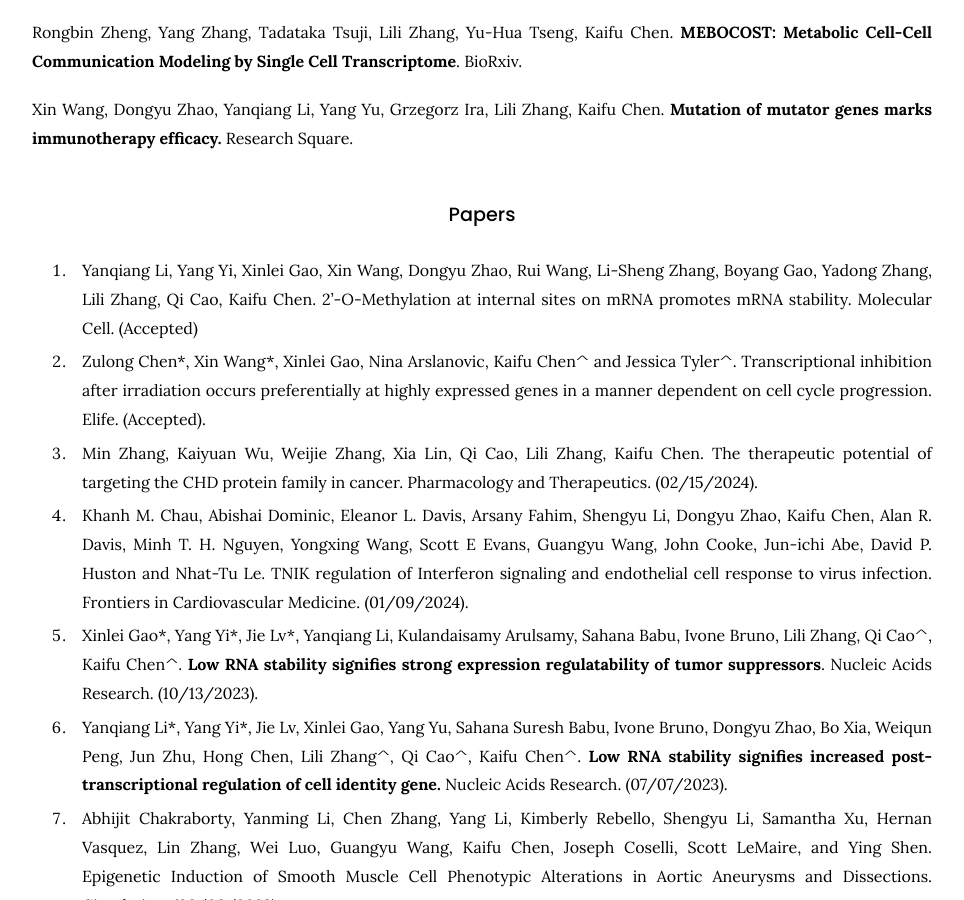
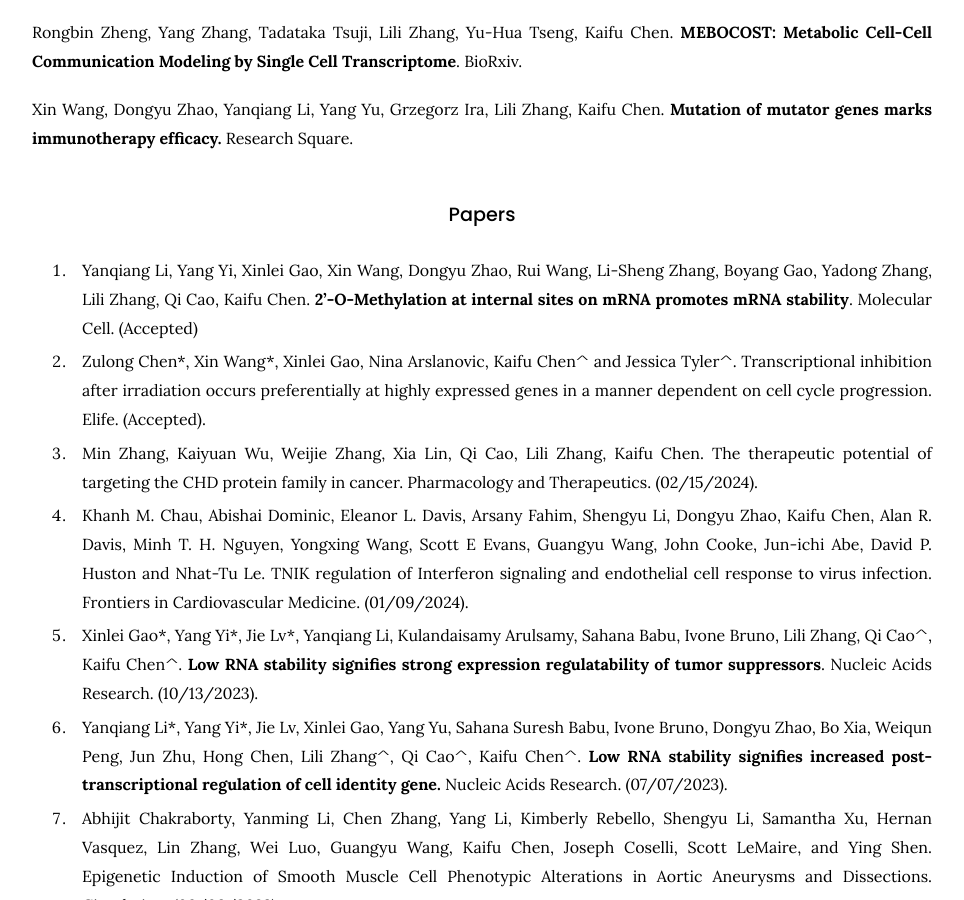
Before and after one commit to kaifuchenlab/kaifuchenlab.github.io, a Jekyll site: the page built from 3.publication/index.md, in a window 1280 px wide and 900 px high, scrolled down 371 px. Shown: the whole window, without its empty margins (158-1122 px from the left). Built offline with Jekyll 4.4.1, drawn with Linux system fonts in a browser that asks for light colours.

```diff
--- a/3.publication/index.md
+++ b/3.publication/index.md
@@ -19,7 +19,7 @@ Research Square.
 
 ### Papers
 
-84.	Yanqiang Li, Yang Yi, Xinlei Gao, Xin Wang, Dongyu Zhao, Rui Wang, Li-Sheng Zhang, Boyang Gao, Yadong Zhang, Lili Zhang, Qi Cao, Kaifu Chen. 2'-O-Methylation at internal sites on mRNA promotes mRNA stability.
+84.	Yanqiang Li, Yang Yi, Xinlei Gao, Xin Wang, Dongyu Zhao, Rui Wang, Li-Sheng Zhang, Boyang Gao, Yadong Zhang, Lili Zhang, Qi Cao, Kaifu Chen. **2'-O-Methylation at internal sites on mRNA promotes mRNA stability**.
 Molecular Cell. (Accepted)
 
 83. Zulong Chen\*, Xin Wang\*, Xinlei Gao, Nina Arslanovic, Kaifu Chen^ and Jessica Tyler^. Transcriptional inhibition after irradiation occurs preferentially at highly expressed genes in a manner dependent on cell cycle progression.
```
